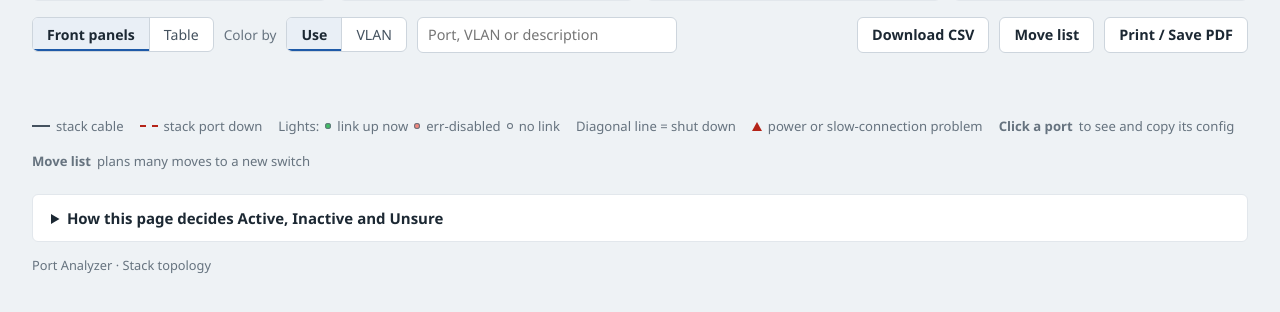
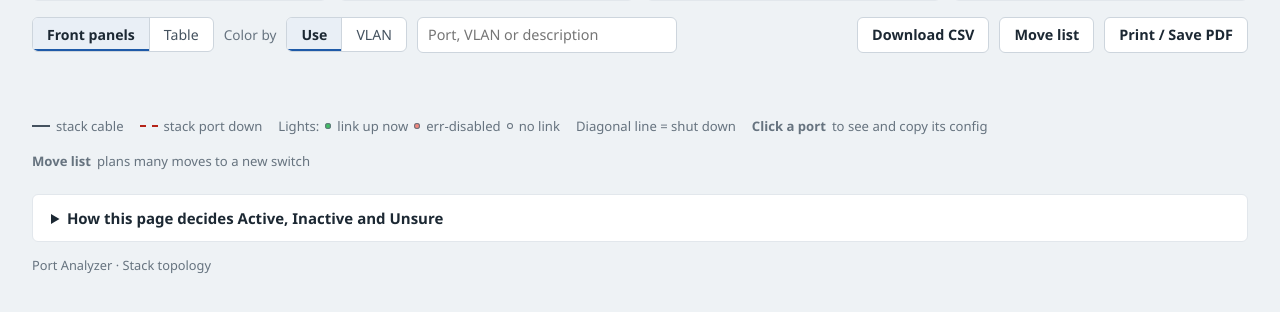
Before and after one commit to JWu-Online/cisco-port-analyzer, a Python web app: template templates/topology.html in a window 1280 px wide. Shown: the part 130-442 px from the top of the page. Run offline with Jinja, Linux system fonts and the light colour scheme; the template is opened without the code that fills it, so the values that code supplies are empty.

Commit message:
Stack topology: issue triangles off until you click Show issues
Many ports have small problems, so the triangles crowd the panels. They
now stay hidden until Show issues (next to Color by) is clicked; that also
brings back the Issues filter chip and the issue lines in the hover box.
The port panel still shows Health and the Cable test at the bottom, and
the Table's Issues column is unchanged.

Co-Authored-By: Claude Opus 5.5 <noreply@anthropic.com>
Claude-Session: https://claude.ai/code/session_01Cpn6nCgGwgcLqeyCL6Aa5A

```diff
--- a/templates/topology.html
+++ b/templates/topology.html
@@ -284,8 +284,11 @@
   .flag { display: inline-block; width: 0; height: 0; flex: none; border-left: 5px solid transparent;
           border-right: 5px solid transparent; border-bottom: 9px solid #F5B942; }
   .flag.bad { border-bottom-color: #FF7A6B; }
-  .chip .flag, .key-row .flag { border-bottom-color: var(--check); }
-  .chip .flag.bad, .key-row .flag.bad { border-bottom-color: var(--danger); }
+  .chip .flag, .key-row .flag, .btn .flag { border-bottom-color: var(--check); }
+  .chip .flag.bad, .key-row .flag.bad, .btn .flag.bad { border-bottom-color: var(--danger); }
+  /* Off by default: many ports have small problems, and the triangles get busy */
+  #root:not(.show-issues) .plabel .flag, #root:not(.show-issues) .issue-key { display: none; }
+  .btn .flag { margin-right: 6px; vertical-align: 1px; }
   .issue { border-left: 3px solid var(--check); background: var(--warn-bg); border-radius: 4px; padding: 7px 10px;
            margin: 0 0 8px; font-size: 0.86rem; }
   .issue.bad { border-left-color: var(--danger); background: color-mix(in srgb, var(--danger) 9%, var(--surface)); }
@@ -455,6 +458,8 @@
       <button type="button" data-color="activity" aria-pressed="true">Use</button>
       <button type="button" data-color="vlan" aria-pressed="false">VLAN</button>
     </div>
+    <button type="button" class="btn" id="issues-toggle" aria-pressed="false" hidden
+            title="Mark ports with power or slow-connection problems"><span class="flag bad"></span>Show issues</button>
     <input class="search" id="q" type="search" placeholder="Port, VLAN or description" aria-label="Search ports">
     <span class="spacer"></span>
     <span class="shown" id="shown"></span>
@@ -643,7 +648,7 @@
   "use strict";
   var D = JSON.parse(document.getElementById("topo-data").textContent);
   var root = document.getElementById("root");
-  var state = { view: "plate", color: "activity", q: "", filter: null, sort: { key: "port", dir: 1 } };
+  var state = { view: "plate", color: "activity", q: "", filter: null, sort: { key: "port", dir: 1 }, issues: false };
   var LABEL = { active: "Active", inactive: "Inactive", unsure: "Unsure" };
   var UNIT = D.unit || "Switch";           // "Slot" on a chassis like a 4507
   function unitName(m) { return UNIT + " " + m.number; }
@@ -850,7 +855,7 @@
         { type: "vlan", value: "__other" }));
       lg.appendChild(el("span", "legend-note", "Solid = active · outline = inactive · striped = unsure"));
     }
-    if (ISSUES.ports) {
+    if (ISSUES.ports && state.issues) {
       var parts = [];
       if (ISSUES.power) parts.push(ISSUES.power + " power");
       if (ISSUES.slow) parts.push(ISSUES.slow + " slow connection");
@@ -954,7 +959,7 @@
     var speed = [p.speed, p.duplex].filter(function (s) { return s && s !== "auto"; }).join(" / ");
     if (speed) row("Speed", speed, true);
     (p.notes || []).forEach(function (n) { if (/^Powering /.test(n)) row("Power", n.replace(/^Powering /, ""), true); });
-    issuesOf(p).forEach(function (i, n) {
+    if (state.issues) issuesOf(p).forEach(function (i, n) {
       dl.appendChild(el("dt", null, n ? "" : issuesOf(p).length > 1 ? "Issues" : "Issue"));
       dl.appendChild(el("dd", "tip-issue", "\u25B2 " + i.title));
     });
@@ -1819,6 +1824,19 @@
   window.addEventListener("beforeprint", buildPrintList);   // Ctrl+P gets the same sheet
 
   if (!ISSUES.ports) document.querySelector(".issue-key").hidden = true;
+  var issuesBtn = document.getElementById("issues-toggle");
+  issuesBtn.hidden = !ISSUES.ports;
+  issuesBtn.title = "Mark the " + ISSUES.ports + " port" + (ISSUES.ports === 1 ? "" : "s") +
+    " with power or slow-connection problems";
+  issuesBtn.addEventListener("click", function () {
+    state.issues = !state.issues;
+    root.classList.toggle("show-issues", state.issues);
+    issuesBtn.setAttribute("aria-pressed", String(state.issues));
+    issuesBtn.classList.toggle("on", state.issues);
+    issuesBtn.lastChild.textContent = state.issues ? "Hide issues" : "Show issues";
+    if (!state.issues && state.filter && state.filter.type === "issues") state.filter = null;
+    renderLegend(); applyFilter();
+  });
   if (hasStackInfo) stackEl.classList.add("has-gutter");
   else Array.prototype.forEach.call(document.querySelectorAll(".cable-only"), function (e) { e.hidden = true; });
   renderMembers();
```
Also changed, not shown: README.md.
